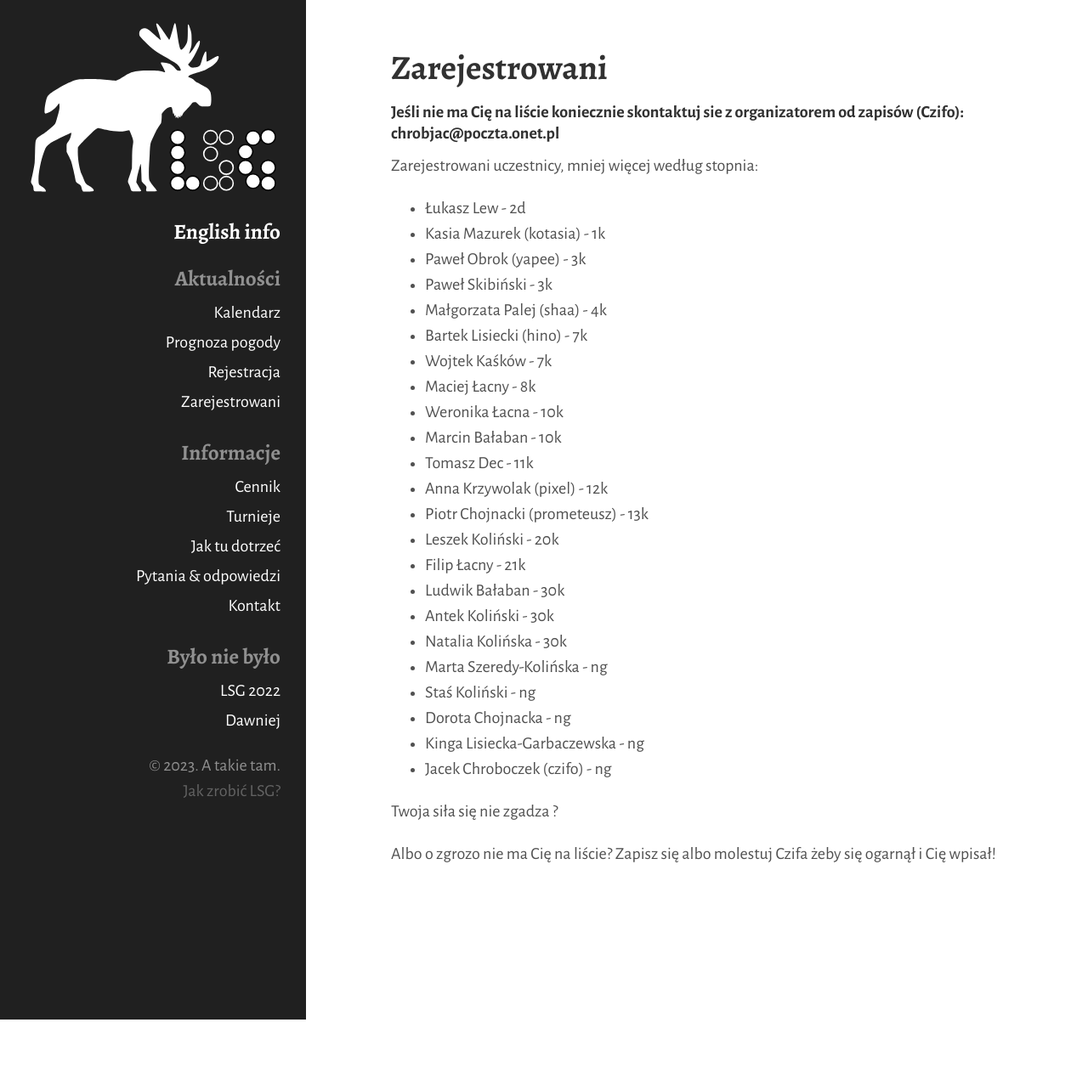
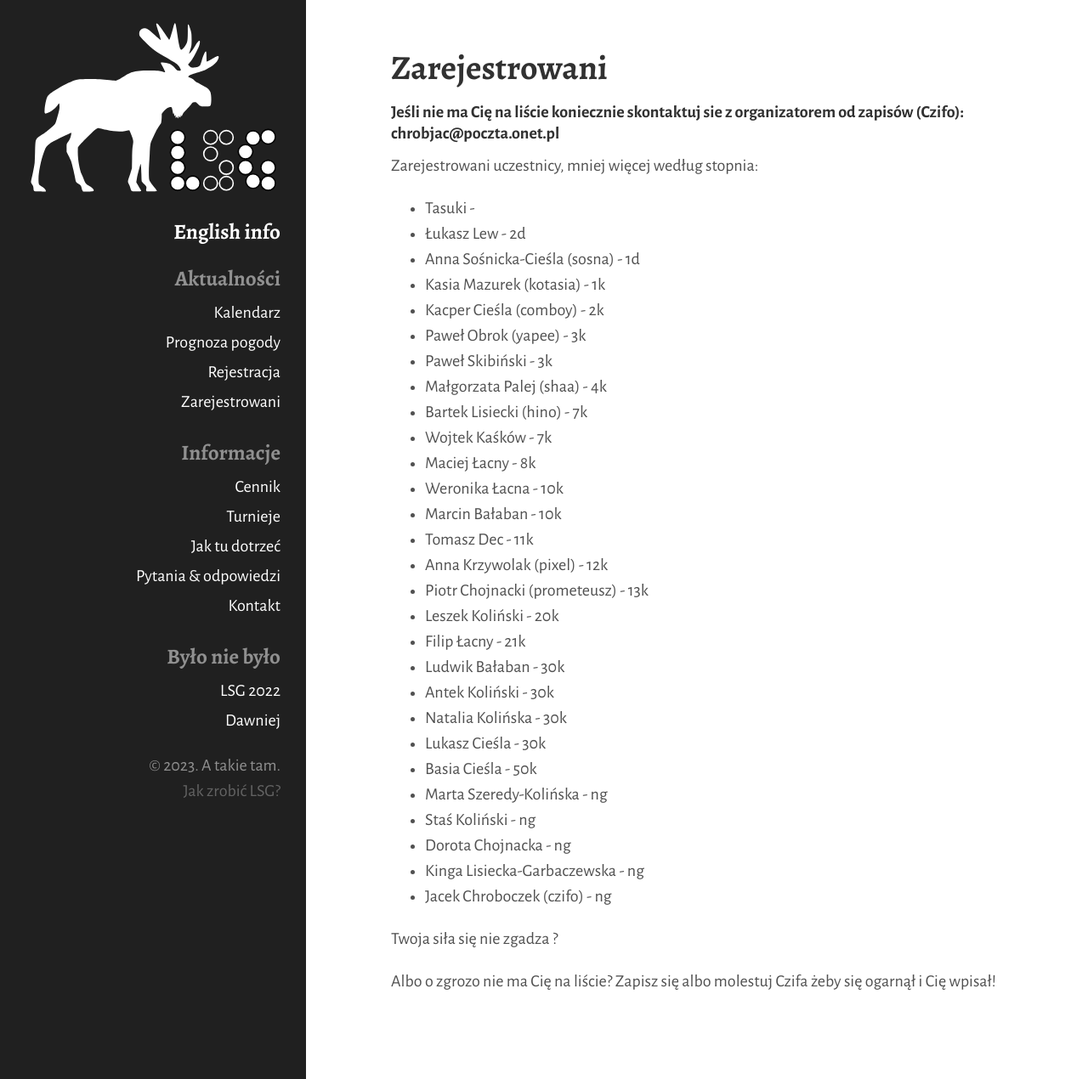
Before and after one commit to tasuki/lsg, a Jekyll site: the page built from zarejestrowani.md, in a window 1280 px wide. Shown: the whole page at 85% size. Built offline with Jekyll 4.4.1, drawn with Linux system fonts in a browser that asks for light colours; before the commit the page ends 1200 px from its top, so only the background shows below that.

Commit message:
Update zarejestrowani.md

```diff
--- a/zarejestrowani.md
+++ b/zarejestrowani.md
@@ -9,9 +9,11 @@ title: Zarejestrowani
 #### Jeśli nie ma Cię na liście koniecznie skontaktuj sie z organizatorem od zapisów (Czifo): chrobjac@poczta.onet.pl
 
 Zarejestrowani uczestnicy, mniej więcej według stopnia:
-
+- Tasuki -
 - Łukasz Lew - 2d
+- Anna Sośnicka-Cieśla (sosna) - 1d
 - Kasia Mazurek (kotasia) - 1k
+- Kacper Cieśla (comboy) - 2k
 - Paweł Obrok (yapee) - 3k
 - Paweł Skibiński - 3k
 - Małgorzata Palej (shaa) - 4k
@@ -28,6 +30,8 @@ Zarejestrowani uczestnicy, mniej więcej według stopnia:
 - Ludwik Bałaban - 30k
 - Antek Koliński - 30k
 - Natalia Kolińska - 30k
+- Lukasz Cieśla - 30k
+- Basia Cieśla - 50k
 - Marta Szeredy-Kolińska - ng
 - Staś Koliński - ng
 - Dorota Chojnacka - ng
```
